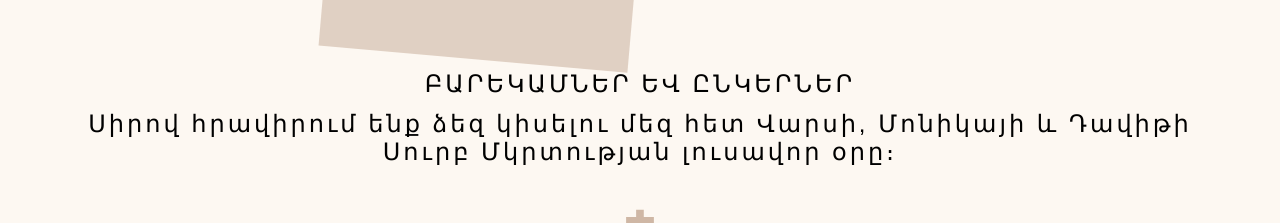
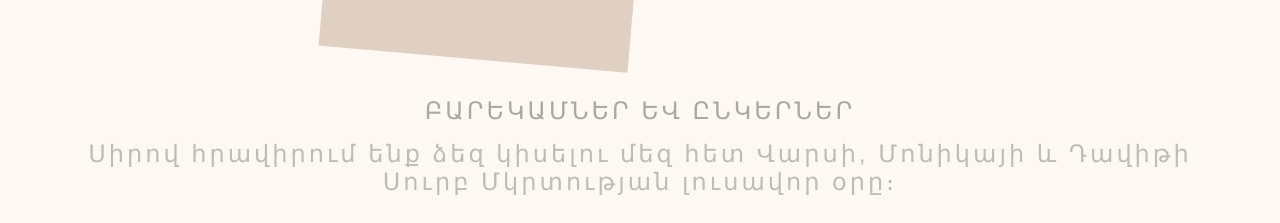
Before and after one commit to varspijoyan/baptism-invite-project, a React (Vite) app in the folder frontend/: page / in a window 1280 px wide. Shown: the part 555-778 px from the top of the page. Built offline with nearby package versions, Linux system fonts and the light colour scheme.

Commit message:
Add animations on information section

```diff
--- a/frontend/src/styles/InformationSection.module.css
+++ b/frontend/src/styles/InformationSection.module.css
@@ -32,8 +32,29 @@
   justify-content: center;
 }
 
+.textContent .title,
+.textContent .description {
+  animation: appearOnScroll 1s ease-out;
+  animation-timeline: view();
+  opacity: 0;
+}
+
 .textContent .churchPlace {
   margin-bottom: 70px;
+}
+
+.textContent .churchPlace {
+  animation: imageAppearOnScroll 1s ease-out;
+  animation-timeline: view();
+  opacity: 0;
+  animation-delay: 300ms;
+}
+
+.textContent .partyPlace {
+  animation: imageAppearOnScroll 1s ease-out;
+  animation-timeline: view();
+  opacity: 0;
+  animation-delay: 400ms;
 }
 
 .textContent .churchPlace img,
@@ -53,6 +74,17 @@
   }
 }
 
+@keyframes imageAppearOnScroll {
+  from {
+    opacity: 0;
+    transform: translateY(20px);
+  }
+  to {
+    opacity: 1;
+    transform: translateY(0);
+  }
+}
+
 @media (max-width: 768px) {
   .textContent .churchPlace img,
   .textContent .partyPlace img {
```
